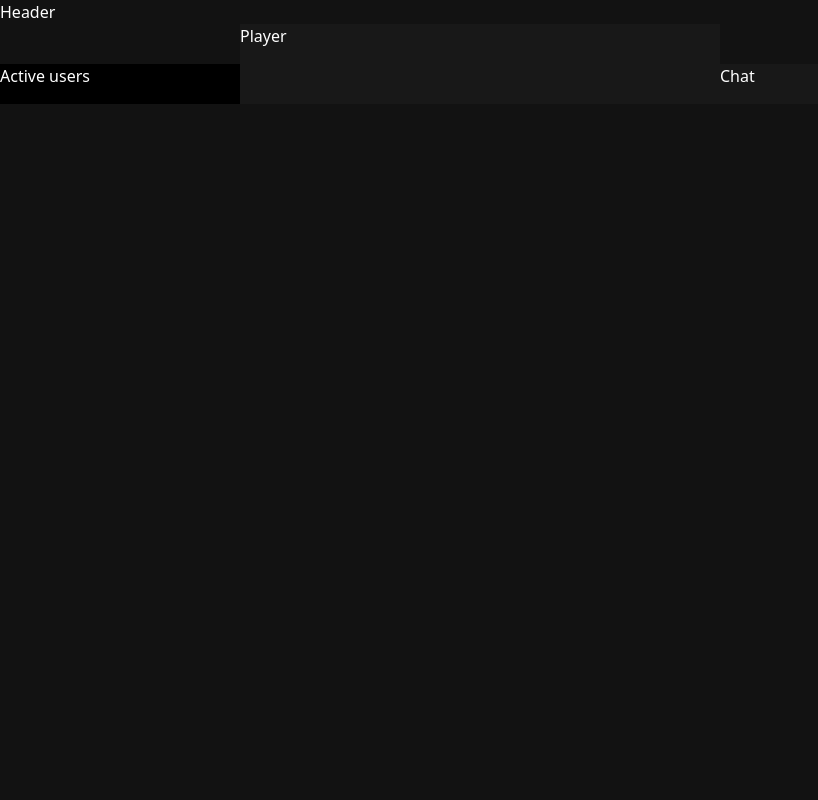
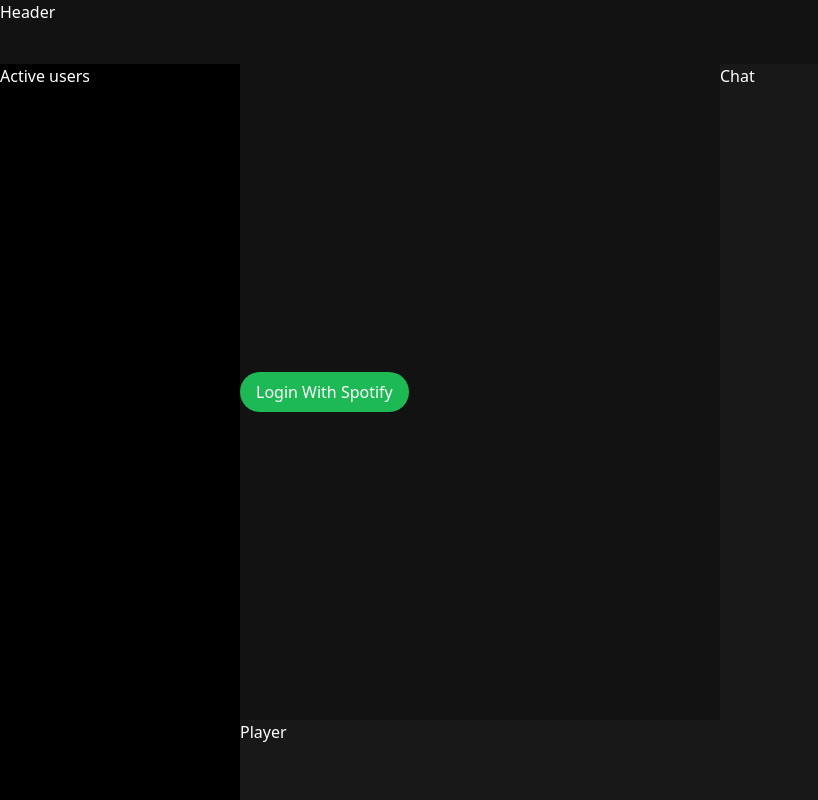
Before and after one commit to batuhannoz/radiofy, a Vue app in the folder frontend/: page /login in a window 1280 px wide. Shown: the whole page, without its empty margins (0-818 px from the left). Built offline with nearby package versions, Linux system fonts and the light colour scheme; what spotify-web-api-js, vuestic-ui would draw is missing.

Commit message:
fix club page overflow issue

```diff
--- a/frontend/src/App.vue
+++ b/frontend/src/App.vue
@@ -1,11 +1,11 @@
 <template>
   <div class="h-full w-full flex flex-col">
     <Header class="h-16 flex-none col"></Header>
-    <div class="flex flex-nowrap ">
+    <div class="flex flex-nowrap">
       <active-users class="w-60 flex-none"></active-users>
-      <div class="flex flex-col relative " style="min-width: 30rem;">
-        <router-view></router-view>
-        <player class="absolute inset-x-0 bottom-0 h-20">player</player>
+      <div class="flex flex-col" style="min-width: 30rem;">
+        <router-view style="height: calc(100vh - 9rem)"></router-view>
+        <player class="h-20">player</player>
       </div>
       <Chat class="w-60 flex-none">Chat</Chat>
     </div>
@@ -26,10 +26,4 @@
     Header
   }
 }
-
 </script>
-
-<style>
-
-
-</style>
--- a/frontend/src/components/LoginButton.vue
+++ b/frontend/src/components/LoginButton.vue
@@ -1,6 +1,6 @@
 <template>
   <div class="justify-center text-center">
-    <button class="px-4 py-2 bg-SpotifyGreen hover:opacity-60 rounded-full" @click="loginSpotify">Login With Spotify</button>
+    <button class="px-4 py-2 bg-SpotifyGreen hover:scale-105 rounded-full" @click="loginSpotify">Login With Spotify</button>
   </div>
 </template>
 
--- a/frontend/src/pages/Clubs.vue
+++ b/frontend/src/pages/Clubs.vue
@@ -1,5 +1,5 @@
 <template>
-    <div class="text-white flex flex-wrap">
+    <div class="text-white flex flex-wrap overflow-y-auto">
       <div class="flex-initial m-auto my-6 aspect-square h-40 w-40 bg-purple-700"></div>
       <div class="flex-initial m-auto my-6 aspect-square h-40 w-40 bg-SpotifyGreen"></div>
       <div class="flex-initial m-auto my-6 aspect-square h-40 w-40 bg-blue-600"></div>
@@ -47,7 +47,3 @@
   }
 }
 </script>
-
-<style>
-
-</style>
```
